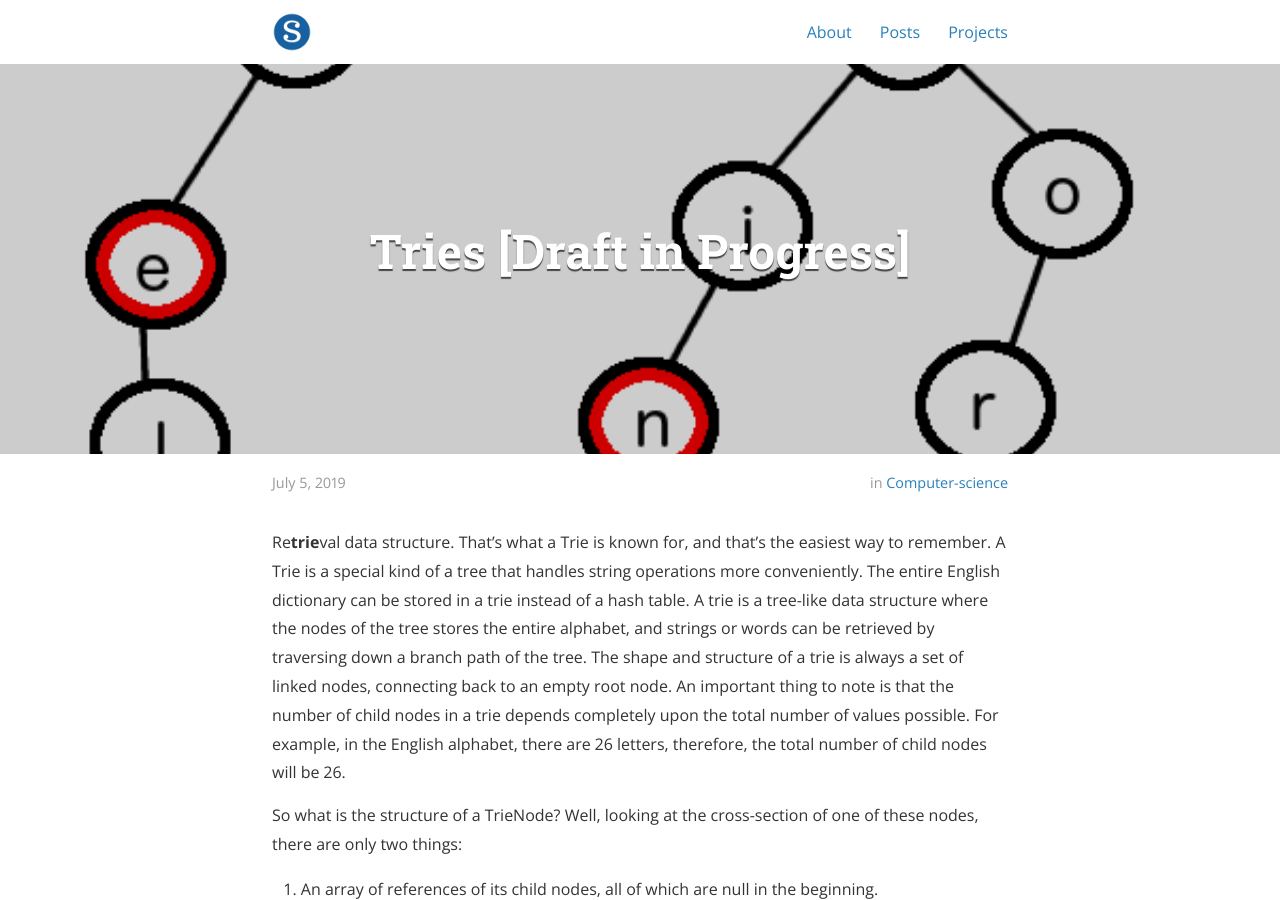
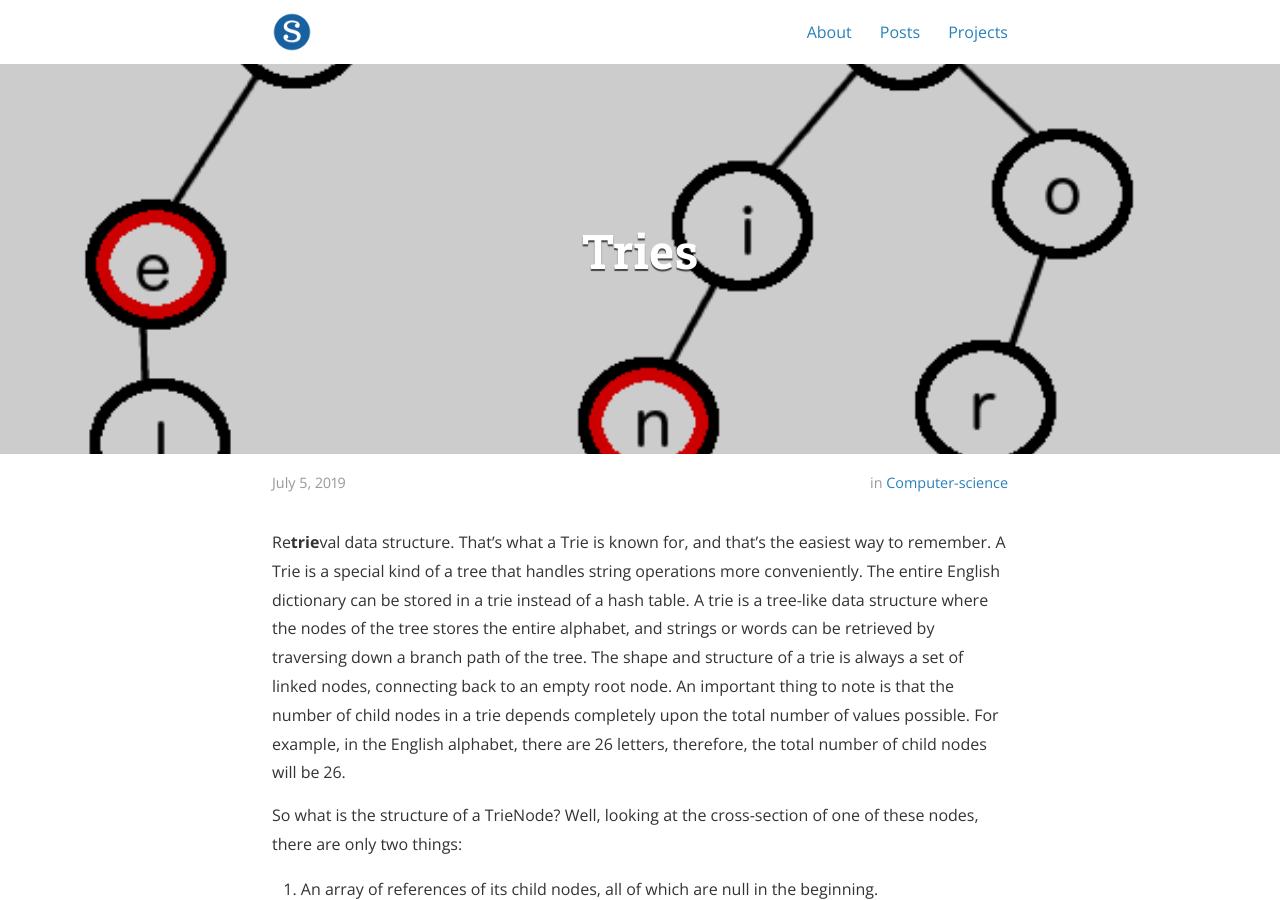
Before and after one commit to ShehabCE/shehabce.github.io, a Jekyll site: the page built from _posts/2019-07-05-Tries.markdown, in a window 1280 px wide and 900 px high. Built offline with Jekyll 4.4.1, drawn with Linux system fonts in a browser that asks for light colours; nearby versions of some CDN libraries; a style sheet for code colours, icons or effects is not loaded.

Commit message:
Tries done 2

```diff
--- a/_posts/2019-07-05-Tries.markdown
+++ b/_posts/2019-07-05-Tries.markdown
@@ -1,6 +1,6 @@
 ---
 layout: post
-title: "Tries [Draft in Progress]"
+title: "Tries"
 date: 2019-07-05 19:33:00
 author: Shehab
 categories: Computer-Science
```
